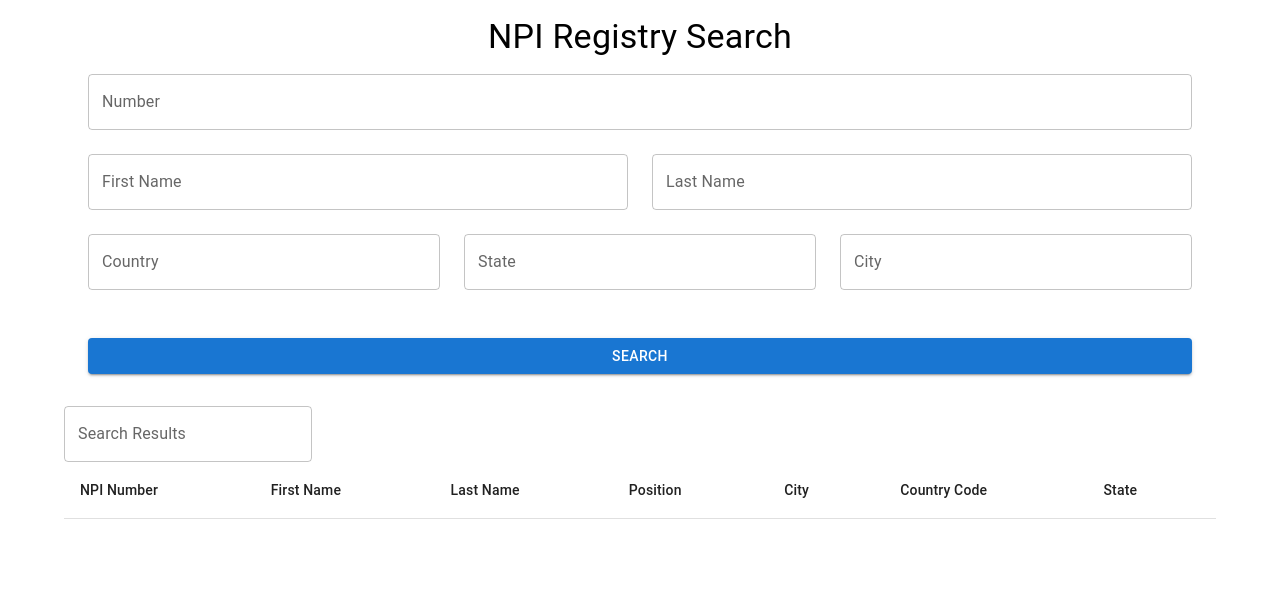
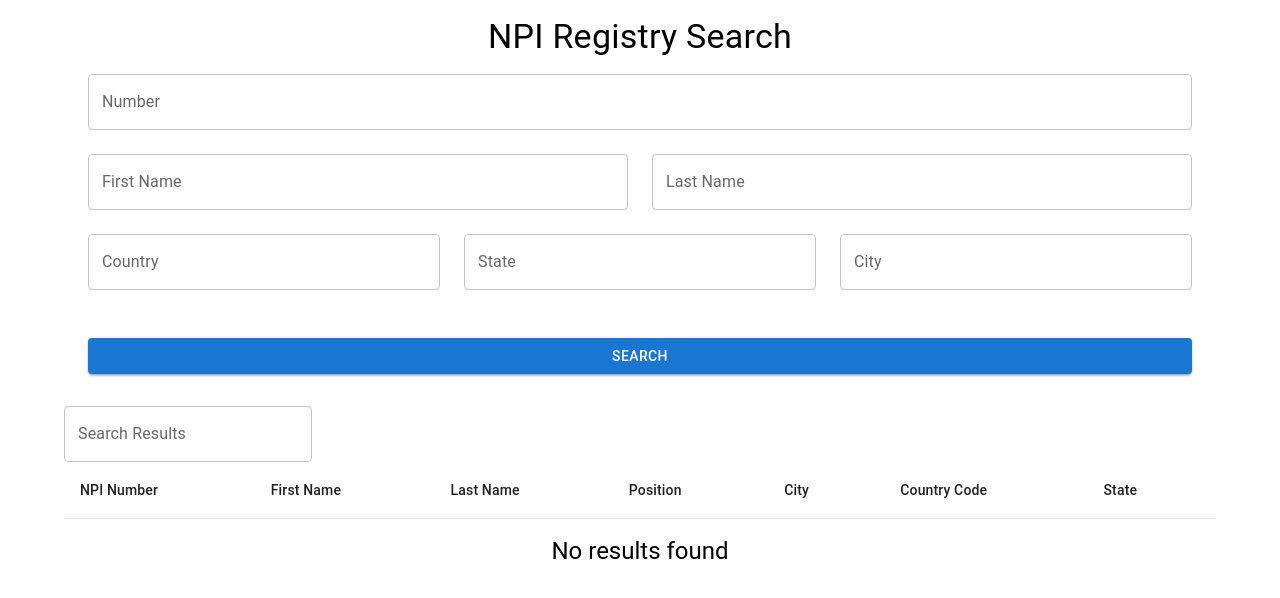
Before and after one commit to FelipeGarcia911/doctors-engine-app, a React (Create React App) app: page / in a window 1280 px wide. Shown: the top 598 px of the page. Built offline with nearby package versions, Linux system fonts and the light colour scheme.

Commit message:
feat: add empty table message

```diff
--- a/src/components/core/table/BaseTable.tsx
+++ b/src/components/core/table/BaseTable.tsx
@@ -8,7 +8,13 @@ import {
   TableInstance,
   TableState,
 } from "react-table";
-import { Box, Table, TableContainer, TextField } from "@mui/material";
+import {
+  Box,
+  Table,
+  TableContainer,
+  TextField,
+  Typography,
+} from "@mui/material";
 import BaseTableBody from "./BaseTableBody";
 import BaseTableHead from "./BaseTableHeader";
 import Loader from "../Loader";
@@ -21,6 +27,9 @@ interface BaseTableProps<T extends object> {
 
 function BaseTable<T extends object>(props: BaseTableProps<T>) {
   const { columns, data, loading } = props;
+
+  const isEmpty = data?.length === 0;
+  const hideResults = loading || isEmpty;
 
   const {
     getTableProps,
@@ -44,6 +53,17 @@ function BaseTable<T extends object>(props: BaseTableProps<T>) {
     setGlobalFilter(value);
   };
 
+  const render = () => {
+    let component = <></>;
+    if (loading) {
+      component = <Loader />;
+    } else if (data.length === 0) {
+      component = <Typography variant="h5">No results found</Typography>;
+    }
+
+    return component;
+  };
+
   return (
     <>
       <TextField
@@ -55,7 +75,7 @@ function BaseTable<T extends object>(props: BaseTableProps<T>) {
       <TableContainer>
         <Table {...getTableProps()}>
           <BaseTableHead headerGroups={headerGroups} />
-          {loading ? null : (
+          {hideResults ? null : (
             <BaseTableBody
               getTableBodyProps={getTableBodyProps}
               rows={rows}
@@ -63,11 +83,9 @@ function BaseTable<T extends object>(props: BaseTableProps<T>) {
             />
           )}
         </Table>
-        {loading ? (
-          <Box margin={5}>
-            <Loader />
-          </Box>
-        ) : null}
+        <Box display="flex" justifyContent="center" mt={2}>
+          {render()}
+        </Box>
       </TableContainer>
     </>
   );
```
